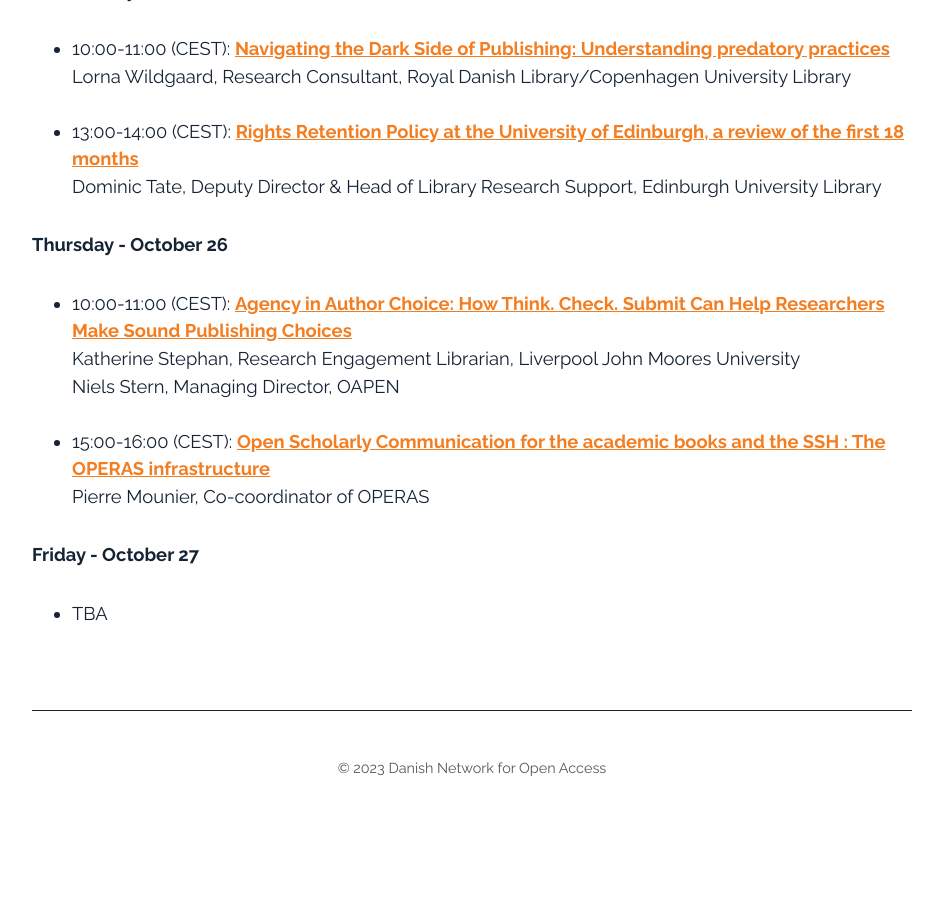
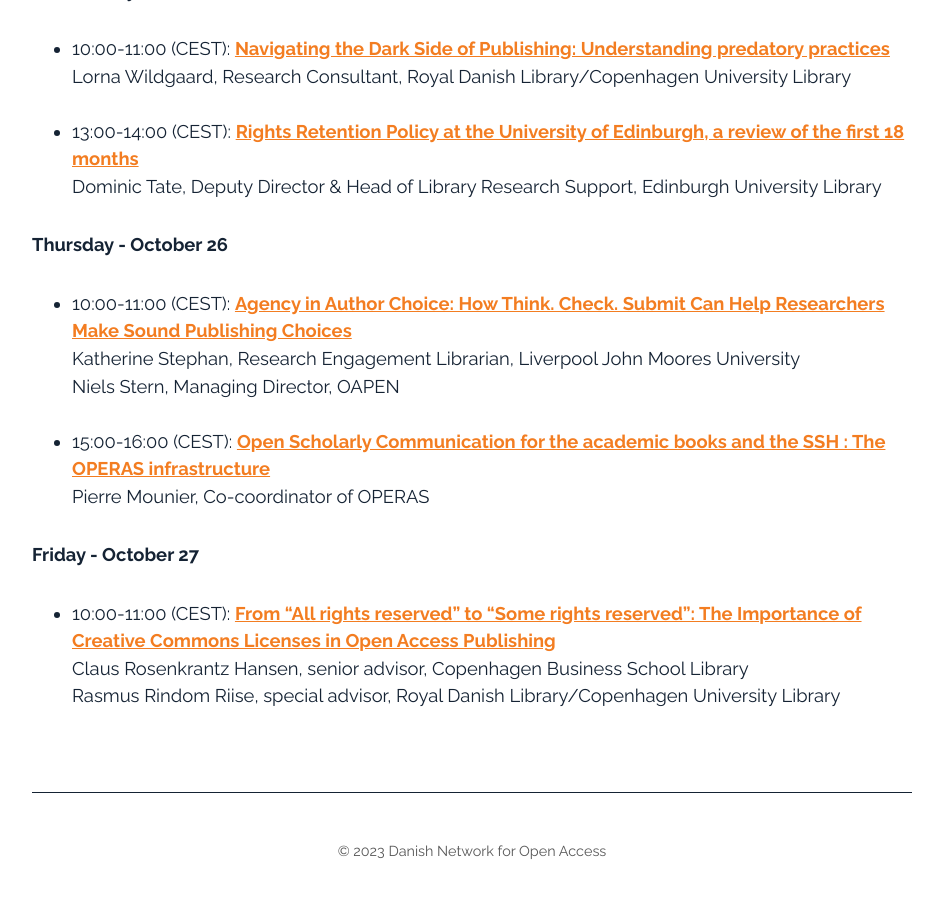
Before and after one commit to openaccess-dk/openaccess-dk.github.io, a Jekyll site: the page built from oaw23.md, in a window 1280 px wide and 900 px high, scrolled down 2035 px. Shown: the whole window, without its empty margins (168-1111 px from the left). Built offline with Jekyll 4.4.1, drawn with Linux system fonts in a browser that asks for light colours; before the commit the page ends 2852 px from its top, so only the background shows below that.

Commit message:
Update oaw23.md

```diff
--- a/oaw23.md
+++ b/oaw23.md
@@ -48,4 +48,6 @@
 Pierre Mounier, Co-coordinator of OPERAS
 
 ##### Friday - October 27
-- TBA
+- 10:00-11:00 (CEST): <b>[From “All rights reserved” to “Some rights reserved”: The Importance of Creative Commons Licenses in Open Access Publishing](https://openaccess.dk/oaw2023/friday_oct_27_1) </b><br>
+Claus Rosenkrantz Hansen, senior advisor, Copenhagen Business School Library<br>
+Rasmus Rindom Riise, special advisor, Royal Danish Library/Copenhagen University Library
```
